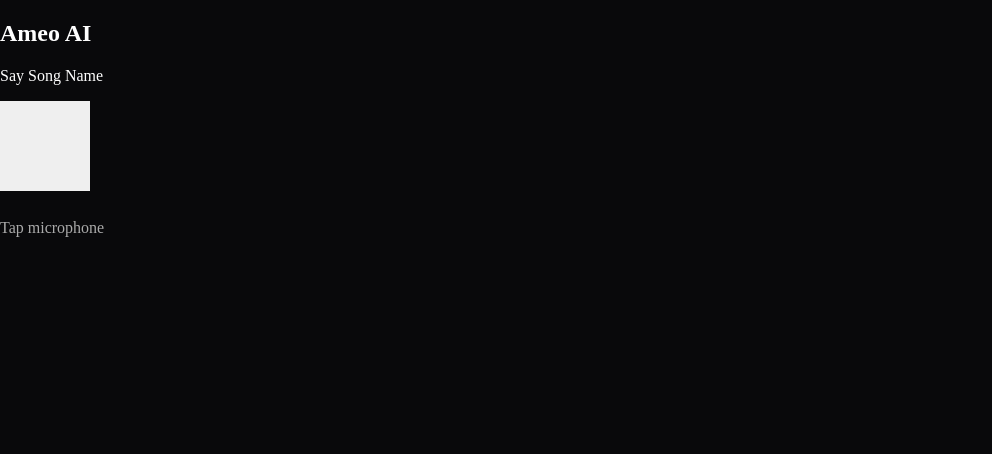
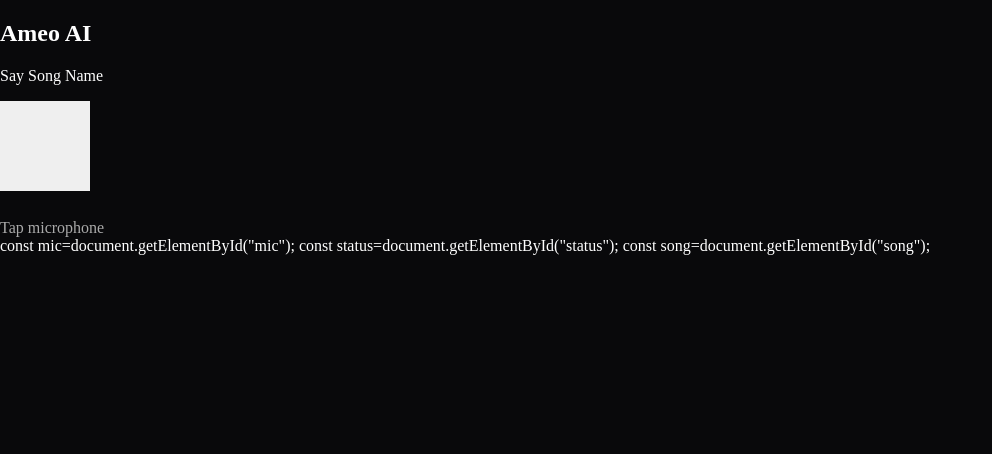
Before and after one commit to ameo05/Agent-AI, a Flask app: page / in a window 1280 px wide. Shown: the top 454 px of the page, without its empty margins (0-992 px from the left). Run offline with Flask 3, Linux system fonts and the light colour scheme.

Commit message:
Update index.html

```diff
--- a/app/templates/index.html
+++ b/app/templates/index.html
@@ -4,7 +4,7 @@
 <head>
     <title>Nova AI</title>
     <style>
-        body{
+       body{
             margin: 0;
             height: 100vh;
             displaying: grid;
@@ -63,7 +63,13 @@
         Tap microphone
     </div>
 
-    <div id="song" class"song"></div>
+    <div id="song" class"song">
+    </div>
+
+    const mic=document.getElementById("mic");
+    const status=document.getElementById("status");
+    const song=document.getElementById("song");
+
 </body>
 
 </html>
```
